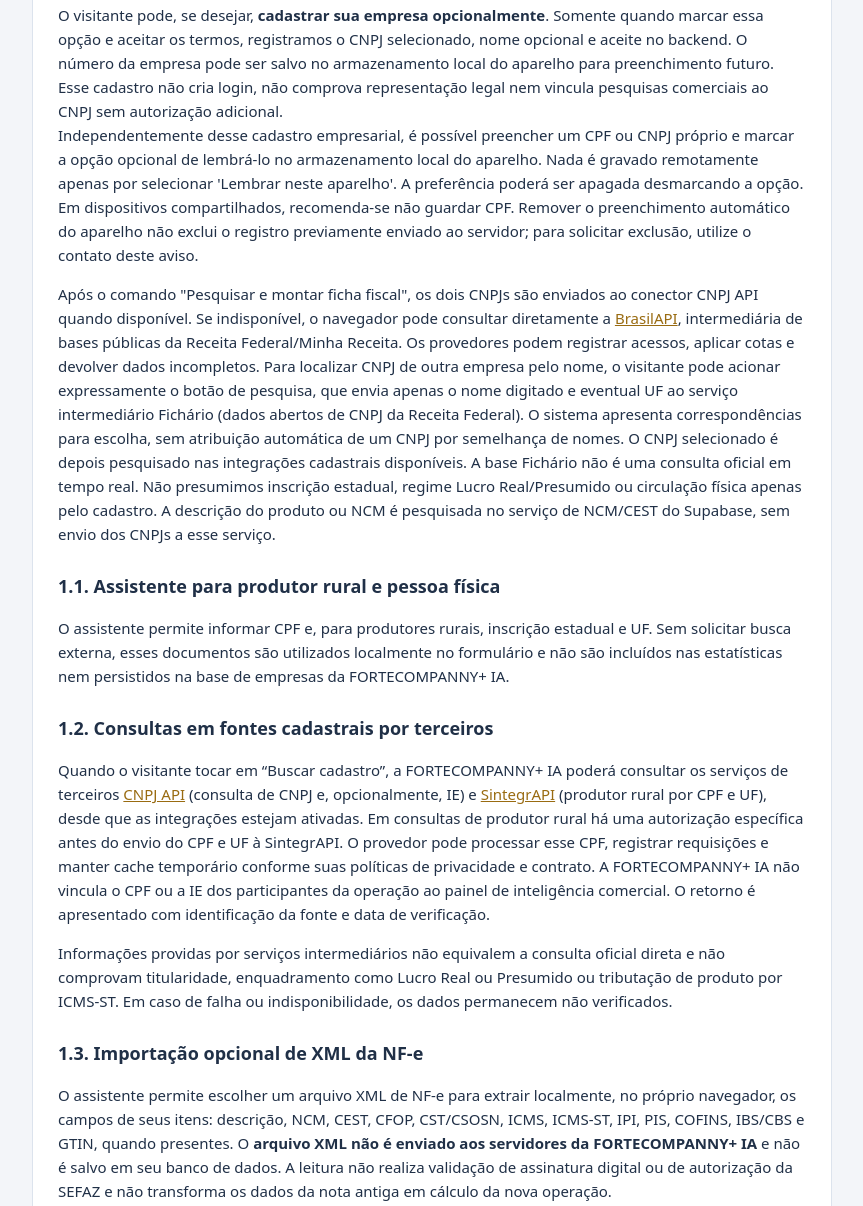
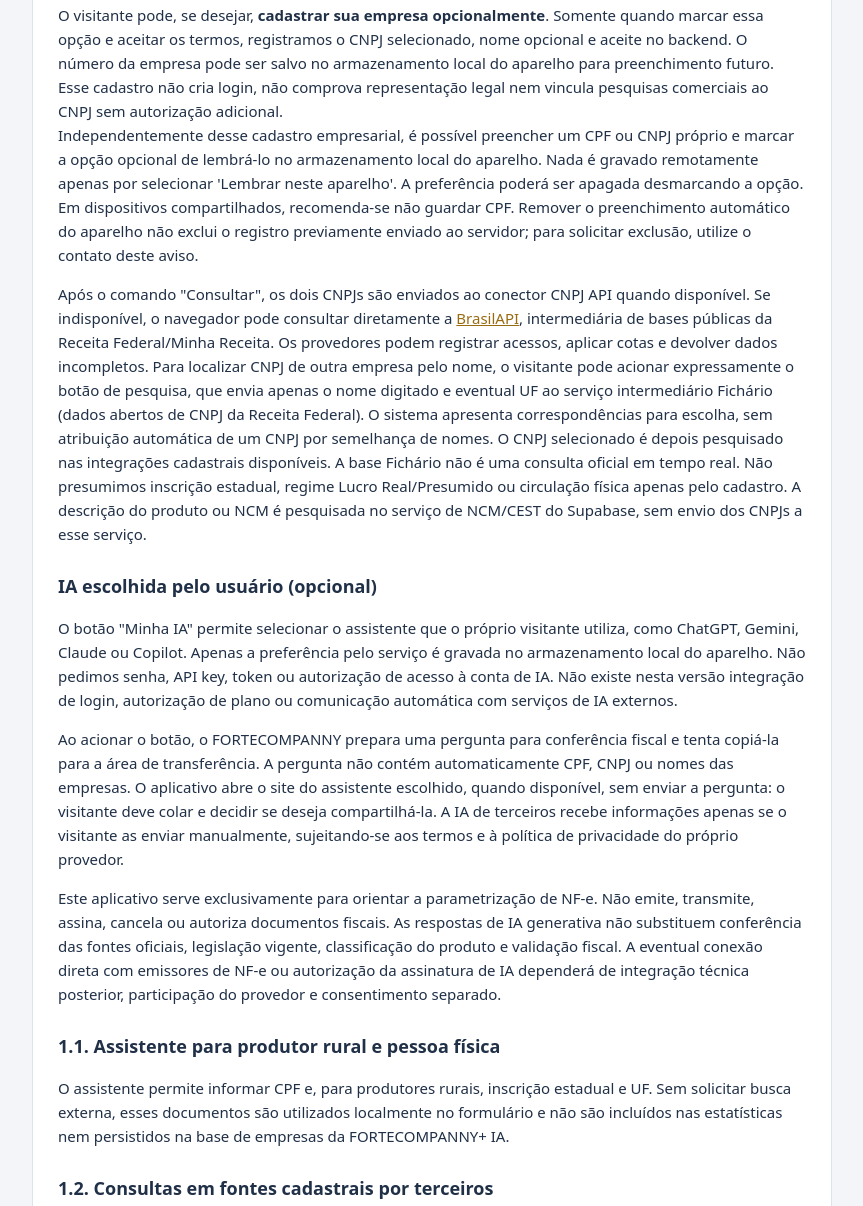
Before and after one commit to FORTEATACAREJO/FORTECOMPANNY, a website: page cfop-public-site/privacidade.html in a window 1280 px wide. Shown: the part 576-1782 px from the top of the page, without its empty margins (208-1071 px from the left). Drawn offline with Linux system fonts and the light colour scheme.

Commit message:
docs(privacidade): minha IA opcional sem autenticação, dados pessoais ou emissão fiscal

```diff
--- a/cfop-public-site/privacidade.html
+++ b/cfop-public-site/privacidade.html
@@ -1,7 +1,10 @@
 <!doctype html><html lang="pt-BR"><head><meta charset="utf-8"><meta name="viewport" content="width=device-width,initial-scale=1"><meta name="theme-color" content="#102640"><title>Privacidade e Termos | FORTECOMPANNY+ IA</title><style>body{font-family:system-ui,-apple-system,Arial,sans-serif;background:#f3f5f9;color:#203047;margin:0;line-height:1.6}header{background:#102640;color:white;padding:23px max(18px,calc((100% - 800px)/2))}header strong{font-size:20px}main{max-width:800px;margin:25px auto;padding:0 18px 40px}article{background:white;border:1px solid #dce3ed;border-radius:15px;padding:25px}h1{font-size:26px;line-height:1.2}h2{font-size:18px;margin-top:26px}a{color:#996b11}p,li{font-size:15px}small{color:#6c7789}footer{margin-top:30px;color:#6c7789;font-size:12px}</style></head><body><header><strong>FORTECOMPANNY+ IA — Consulta de CFOP</strong><div>Termos de Uso e Aviso de Privacidade</div></header><main><article><small>Versão cfop-privacy-2026-11-12-v1 • Atualização: 12/11/2026</small><h1>Uso responsável dos dados da empresa</h1><p>Este documento explica quais dados são utilizados ao acessar a ferramenta de Consulta de CFOP, com interface mantida pela Sistemas Forte Tech, operadora do aplicativo FORTECOMPANNY+ IA. Para solicitações relacionadas à privacidade, escreva para <a href="mailto:sistemasfortetech@gmail.com">sistemasfortetech@gmail.com</a>.</p><h2>1. Consulta automática pública e cadastro opcional</h2>
 <p>O uso da consulta automática dispensa login e cadastro empresarial. Para pesquisar uma operação, o visitante informa a natureza, o CNPJ ou CPF da origem e do destino, quando aplicáveis, e a descrição do produto. O CPF de pessoa física não é consultado nas APIs de CNPJ e permanece apenas no aparelho durante a simulação. Os CNPJs são usados para pesquisa cadastral e identificação aproximada das UFs dos estabelecimentos. As informações digitadas neste formulário não são enviadas ao serviço de estatísticas da FORTECOMPANNY. Logs técnicos e registros próprios dos provedores podem existir conforme as políticas deles.</p>
 <p>O visitante pode, se desejar, <strong>cadastrar sua empresa opcionalmente</strong>. Somente quando marcar essa opção e aceitar os termos, registramos o CNPJ selecionado, nome opcional e aceite no backend. O número da empresa pode ser salvo no armazenamento local do aparelho para preenchimento futuro. Esse cadastro não cria login, não comprova representação legal nem vincula pesquisas comerciais ao CNPJ sem autorização adicional.<br>Independentemente desse cadastro empresarial, é possível preencher um CPF ou CNPJ próprio e marcar a opção opcional de lembrá-lo no armazenamento local do aparelho. Nada é gravado remotamente apenas por selecionar 'Lembrar neste aparelho'. A preferência poderá ser apagada desmarcando a opção. Em dispositivos compartilhados, recomenda-se não guardar CPF. Remover o preenchimento automático do aparelho não exclui o registro previamente enviado ao servidor; para solicitar exclusão, utilize o contato deste aviso.</p>
-<p>Após o comando "Pesquisar e montar ficha fiscal", os dois CNPJs são enviados ao conector CNPJ API quando disponível. Se indisponível, o navegador pode consultar diretamente a <a href="https://brasilapi.com.br/" target="_blank" rel="noopener noreferrer">BrasilAPI</a>, intermediária de bases públicas da Receita Federal/Minha Receita. Os provedores podem registrar acessos, aplicar cotas e devolver dados incompletos. Para localizar CNPJ de outra empresa pelo nome, o visitante pode acionar expressamente o botão de pesquisa, que envia apenas o nome digitado e eventual UF ao serviço intermediário Fichário (dados abertos de CNPJ da Receita Federal). O sistema apresenta correspondências para escolha, sem atribuição automática de um CNPJ por semelhança de nomes. O CNPJ selecionado é depois pesquisado nas integrações cadastrais disponíveis. A base Fichário não é uma consulta oficial em tempo real. Não presumimos inscrição estadual, regime Lucro Real/Presumido ou circulação física apenas pelo cadastro. A descrição do produto ou NCM é pesquisada no serviço de NCM/CEST do Supabase, sem envio dos CNPJs a esse serviço.</p><h2>1.1. Assistente para produtor rural e pessoa física</h2><p>O assistente permite informar CPF e, para produtores rurais, inscrição estadual e UF. Sem solicitar busca externa, esses documentos são utilizados localmente no formulário e não são incluídos nas estatísticas nem persistidos na base de empresas da FORTECOMPANNY+ IA.</p>
+<p>Após o comando "Consultar", os dois CNPJs são enviados ao conector CNPJ API quando disponível. Se indisponível, o navegador pode consultar diretamente a <a href="https://brasilapi.com.br/" target="_blank" rel="noopener noreferrer">BrasilAPI</a>, intermediária de bases públicas da Receita Federal/Minha Receita. Os provedores podem registrar acessos, aplicar cotas e devolver dados incompletos. Para localizar CNPJ de outra empresa pelo nome, o visitante pode acionar expressamente o botão de pesquisa, que envia apenas o nome digitado e eventual UF ao serviço intermediário Fichário (dados abertos de CNPJ da Receita Federal). O sistema apresenta correspondências para escolha, sem atribuição automática de um CNPJ por semelhança de nomes. O CNPJ selecionado é depois pesquisado nas integrações cadastrais disponíveis. A base Fichário não é uma consulta oficial em tempo real. Não presumimos inscrição estadual, regime Lucro Real/Presumido ou circulação física apenas pelo cadastro. A descrição do produto ou NCM é pesquisada no serviço de NCM/CEST do Supabase, sem envio dos CNPJs a esse serviço.</p><h2>IA escolhida pelo usuário (opcional)</h2>
+<p>O botão "Minha IA" permite selecionar o assistente que o próprio visitante utiliza, como ChatGPT, Gemini, Claude ou Copilot. Apenas a preferência pelo serviço é gravada no armazenamento local do aparelho. Não pedimos senha, API key, token ou autorização de acesso à conta de IA. Não existe nesta versão integração de login, autorização de plano ou comunicação automática com serviços de IA externos.</p>
+<p>Ao acionar o botão, o FORTECOMPANNY prepara uma pergunta para conferência fiscal e tenta copiá-la para a área de transferência. A pergunta não contém automaticamente CPF, CNPJ ou nomes das empresas. O aplicativo abre o site do assistente escolhido, quando disponível, sem enviar a pergunta: o visitante deve colar e decidir se deseja compartilhá-la. A IA de terceiros recebe informações apenas se o visitante as enviar manualmente, sujeitando-se aos termos e à política de privacidade do próprio provedor.</p>
+<p>Este aplicativo serve exclusivamente para orientar a parametrização de NF-e. Não emite, transmite, assina, cancela ou autoriza documentos fiscais. As respostas de IA generativa não substituem conferência das fontes oficiais, legislação vigente, classificação do produto e validação fiscal. A eventual conexão direta com emissores de NF-e ou autorização da assinatura de IA dependerá de integração técnica posterior, participação do provedor e consentimento separado.</p><h2>1.1. Assistente para produtor rural e pessoa física</h2><p>O assistente permite informar CPF e, para produtores rurais, inscrição estadual e UF. Sem solicitar busca externa, esses documentos são utilizados localmente no formulário e não são incluídos nas estatísticas nem persistidos na base de empresas da FORTECOMPANNY+ IA.</p>
 <h2>1.2. Consultas em fontes cadastrais por terceiros</h2><p>Quando o visitante tocar em “Buscar cadastro”, a FORTECOMPANNY+ IA poderá consultar os serviços de terceiros <a href="https://cnpjapi.com.br/" target="_blank" rel="noopener">CNPJ API</a> (consulta de CNPJ e, opcionalmente, IE) e <a href="https://www.sintegrapi.com.br/" target="_blank" rel="noopener">SintegrAPI</a> (produtor rural por CPF e UF), desde que as integrações estejam ativadas. Em consultas de produtor rural há uma autorização específica antes do envio do CPF e UF à SintegrAPI. O provedor pode processar esse CPF, registrar requisições e manter cache temporário conforme suas políticas de privacidade e contrato. A FORTECOMPANNY+ IA não vincula o CPF ou a IE dos participantes da operação ao painel de inteligência comercial. O retorno é apresentado com identificação da fonte e data de verificação.</p><p>Informações providas por serviços intermediários não equivalem a consulta oficial direta e não comprovam titularidade, enquadramento como Lucro Real ou Presumido ou tributação de produto por ICMS-ST. Em caso de falha ou indisponibilidade, os dados permanecem não verificados.</p><h2>1.3. Importação opcional de XML da NF-e</h2>
 <p>O assistente permite escolher um arquivo XML de NF-e para extrair localmente, no próprio navegador, os campos de seus itens: descrição, NCM, CEST, CFOP, CST/CSOSN, ICMS, ICMS-ST, IPI, PIS, COFINS, IBS/CBS e GTIN, quando presentes. O <strong>arquivo XML não é enviado aos servidores da FORTECOMPANNY+ IA</strong> e não é salvo em seu banco de dados. A leitura não realiza validação de assinatura digital ou de autorização da SEFAZ e não transforma os dados da nota antiga em cálculo da nova operação.</p>
 <p>Quando um XML é importado, o assistente <strong>não registra a consulta desse fluxo nas estatísticas da FORTECOMPANNY+ IA</strong>, mesmo se o visitante editar o produto depois. A verificação de existência do NCM pode transmitir apenas seu código de oito dígitos ao serviço público de consulta de NCM no Supabase, sem enviar o XML, CPF ou CNPJ. O próprio dispositivo pode conservar temporariamente o arquivo selecionado enquanto a página estiver aberta.</p>
```
